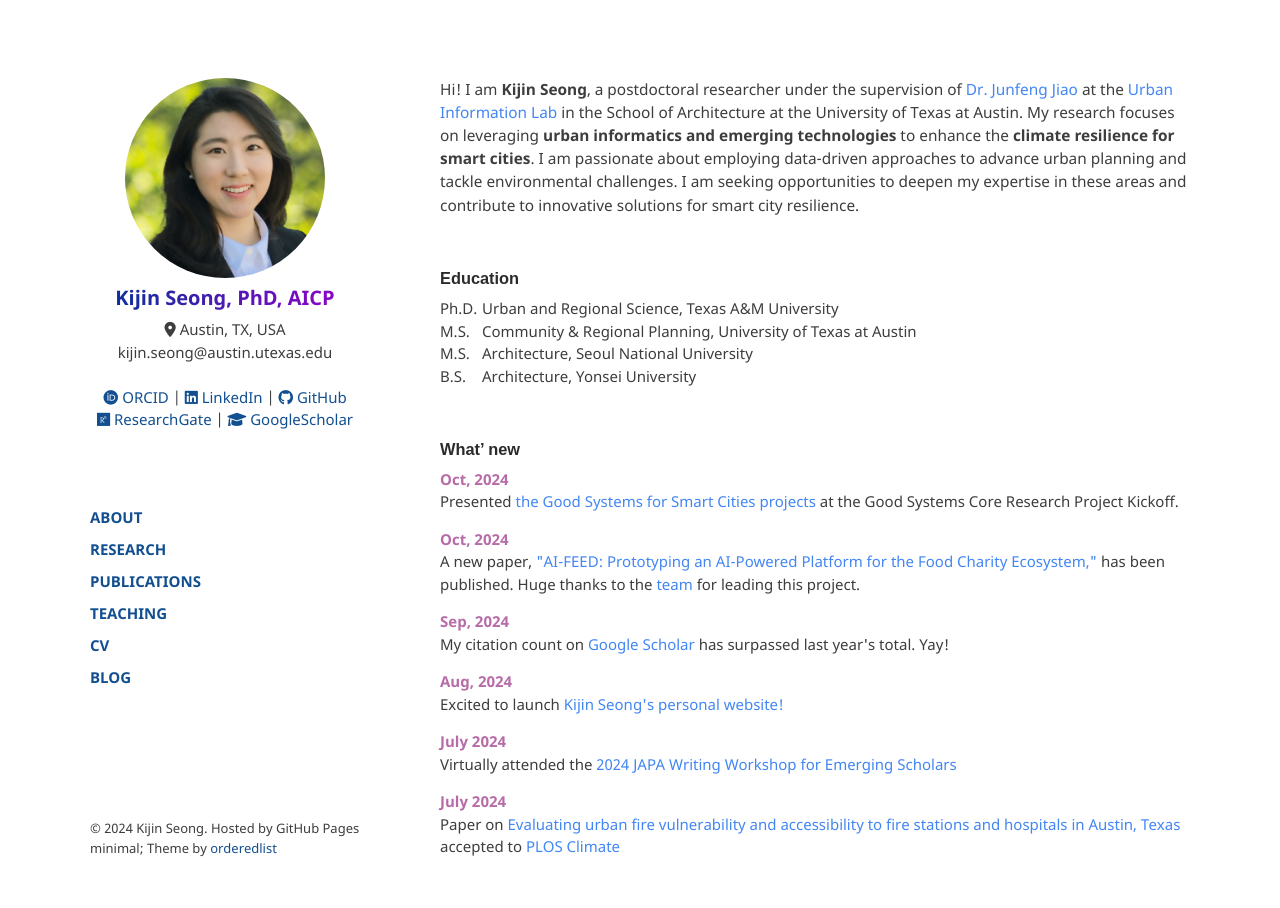
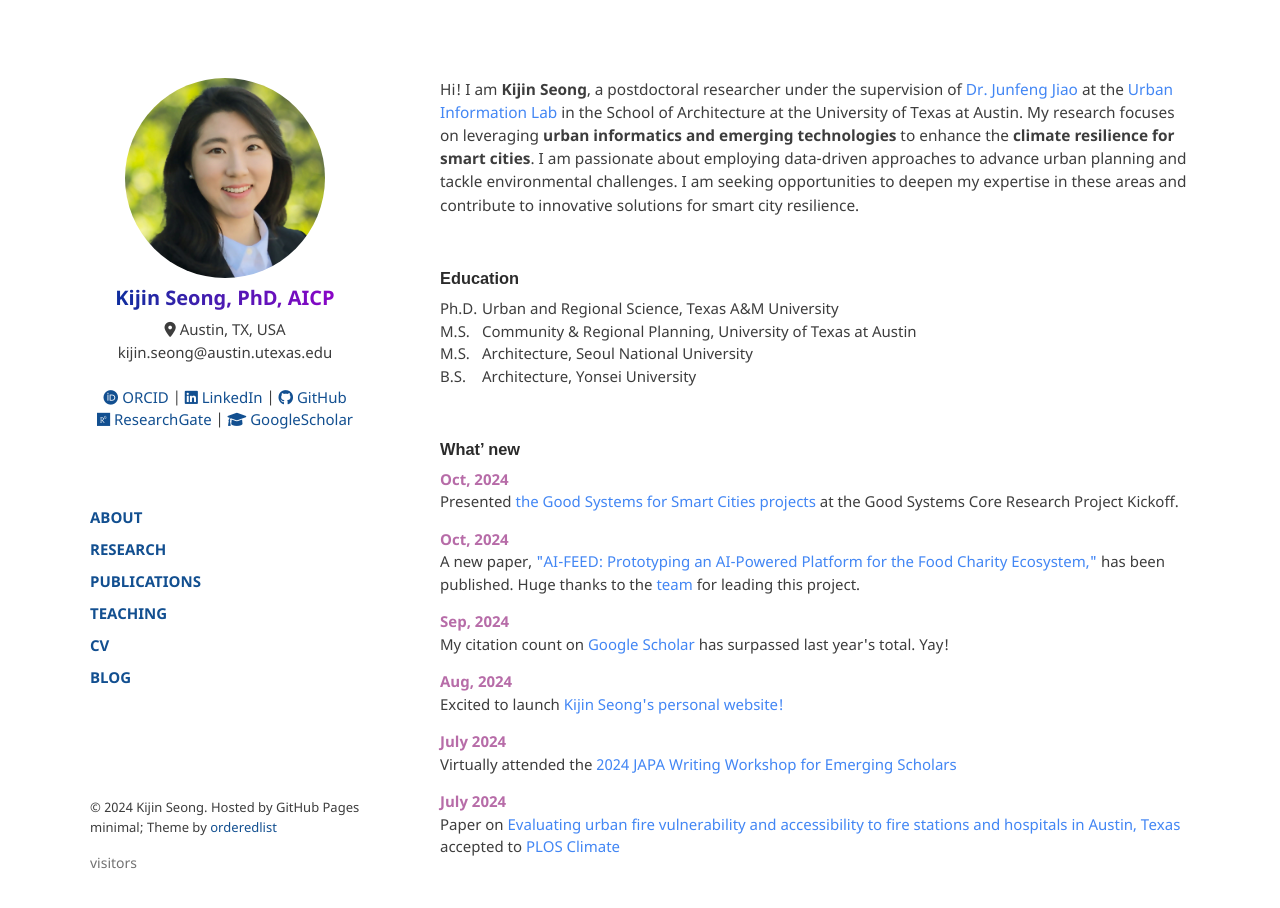
Before and after one commit to kijinseong/kijinseong.github.io, a Jekyll site: the page built from index.md, in a window 1280 px wide and 923 px high. Shown: the top 908 px of the window. Built offline with Jekyll 4.4.1, drawn with Linux system fonts in a browser that asks for light colours; comment, search, counter and statistics services are not loaded.

Commit message:
update footers

```diff
--- a/_layouts/default.html
+++ b/_layouts/default.html
@@ -87,8 +87,14 @@
         <p class="footer-text" style="font-size: 13px;">© 2024 Kijin Seong. Hosted by GitHub Pages minimal; Theme by <a href="https://github.com/orderedlist" style="color: #124F90;">orderedlist</a></p>
 
         <!--<p><small>Hosted on GitHub Pages &mdash; Theme by <a href="https://github.com/orderedlist">orderedlist</a></small></p>-->
+        <div class="four columns">
+            <script async src="//busuanzi.ibruce.info/busuanzi/2.3/busuanzi.pure.mini.js"></script>
+          <span id="busuanzi_container_site_pv"><span id="busuanzi_value_site_pv"></span> visitors</span>
+          </div>
+
       </footer>
-    </div>
+
+        </div>
     <script src="{{ '/assets/js/scale.fix.js' | relative_url }}"></script>
 
 
```
